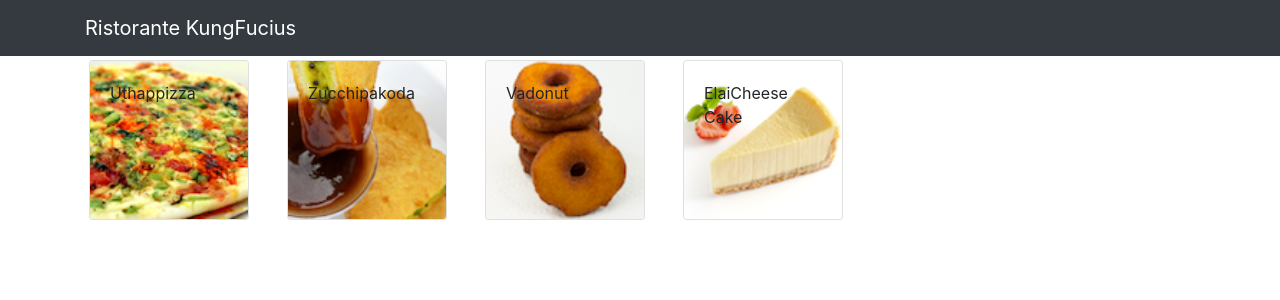
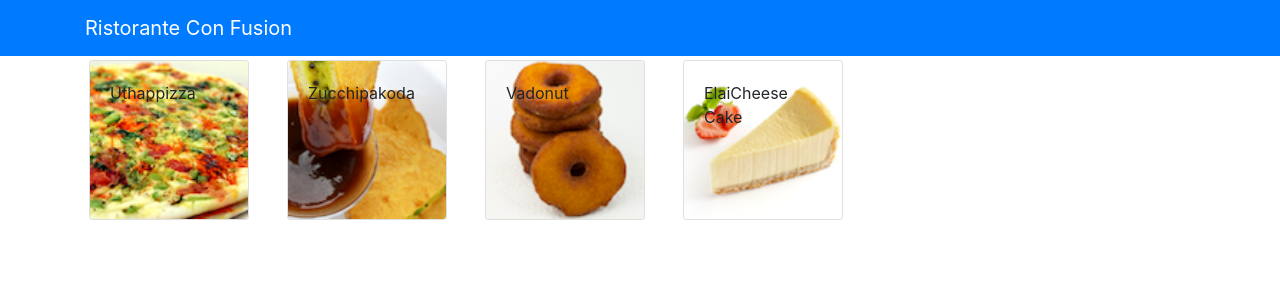
Before and after one commit to isidoreduc/KungFucius-react, a React (Create React App) app: page / in a window 1280 px wide. Shown: the top 300 px of the page. Built offline with nearby package versions, Linux system fonts and the light colour scheme.

Commit message:
main component

```diff
--- a/src/App.js
+++ b/src/App.js
@@ -1,30 +1,13 @@
 import React, { Component } from 'react';
-import { Navbar, NavbarBrand } from 'reactstrap';
 import './App.css';
-import Menu from './components/MenuComponent';
-import { DISHES } from './shared/dishes';
-
+import Main from './components/MainComponent';
 
 class App extends Component {
 
-  constructor(props){
-    super(props);
-
-    this.state = {
-      dishes: DISHES
-    };
-  }
-
   render() {
     return (
-      <div >
-        <Navbar dark color='dark' >
-          <div className='container'>
-            <NavbarBrand href='/'> Ristorante KungFucius</NavbarBrand>
-          </div>
-        </Navbar>
-
-        <Menu dishes = {this.state.dishes}/>
+      <div className="App">
+        <Main />
       </div>
     );
   }
--- a/src/components/DishdetailComponent.js
+++ b/src/components/DishdetailComponent.js
@@ -25,11 +25,11 @@
                 <div className='col-12 col-md-5 m-1'>
                     <h4>Comments</h4>
                     <ul className="list-unstyled">
-                        {comments.map = (c => {
+                        {comments.map((c) => {
                             return (
                                 <li key={c.id}>
                                     <p>{c.comment}</p>
-                                    <p>{c.author}</p>
+                                    <p>-- {c.author}, {new Intl.DateTimeFormat('en-US', { year: 'numeric', month: 'short', day: '2-digit'}).format(new Date(Date.parse(c.date)))}</p>
                                 </li>
                             );
                         })}
--- /dev/null
+++ b/src/components/MainComponent.js
@@ -0,0 +1,36 @@
+import React, { Component } from 'react';
+import { Navbar, NavbarBrand } from 'reactstrap';
+import Menu from './MenuComponent';
+import DishDetail from './DishdetailComponent';
+import { DISHES } from '../shared/dishes';
+
+class Main extends Component {
+
+  constructor(props) {
+    super(props);
+    this.state = {
+        dishes: DISHES,
+        selectedDish: null
+    };
+  }
+
+  onDishSelect(dishId) {
+    this.setState({ selectedDish: dishId});
+  }
+
+  render() {
+    return (
+      <div>
+        <Navbar dark color="primary">
+          <div className="container">
+            <NavbarBrand href="/">Ristorante Con Fusion</NavbarBrand>
+          </div>
+        </Navbar>
+        <Menu dishes={this.state.dishes} onClick={(dishId) => this.onDishSelect(dishId)} />
+        <DishDetail dish={this.state.dishes.filter((dish) => dish.id === this.state.selectedDish)[0]} />
+      </div>
+    );
+  }
+}
+
+export default Main;
--- a/src/components/MenuComponent.js
+++ b/src/components/MenuComponent.js
@@ -1,28 +1,15 @@
 import React, { Component } from 'react';
 import { Card, CardImg, CardImgOverlay, CardTitle,  } from 'reactstrap';
-import DishDetail from './DishdetailComponent';
+
 
 class Menu extends Component {
-
-    constructor(props) {
-        super(props);
-
-        this.state = {
-            selectedDish: null,
-        };
-    }
-
-    onDishSelect(dish) {
-        this.setState({ selectedDish: dish })
-    }
-
-
 
     render() {
         const menu = this.props.dishes.map(dish => {
             return (
                 <div key={dish.id} className='col-12 col-md-2 m-1'>
-                    <Card onClick={() => this.onDishSelect(dish)} >
+                    <Card key={dish.id}
+                        onClick={() => this.props.onClick(dish.id)}>
                         <CardImg width='100%' src={dish.image} alt={dish.name} />
                         <CardImgOverlay>
                             <CardTitle>{dish.name}</CardTitle>
@@ -37,10 +24,6 @@
                 <div className='row'>
                     {menu}
                 </div>
-
-                <div className='row'>
-                    <DishDetail dish = {this.state.selectedDish}/>
-                </div>
             </div>
         );
     }
```
